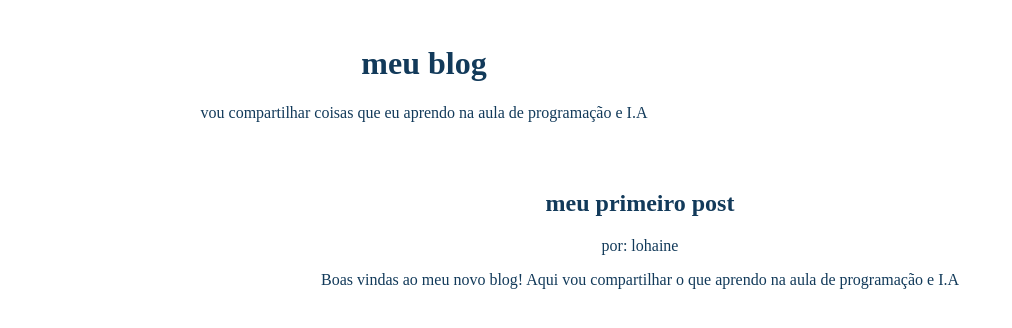
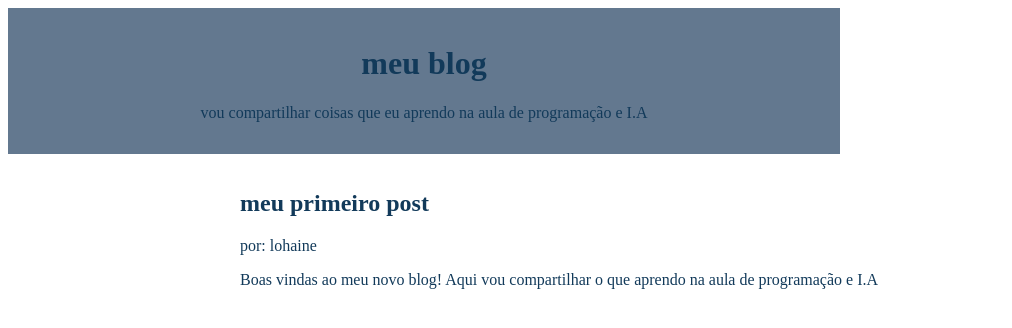
Before and after one commit to lohainevainer-pixel/loh, a plain HTML site: page index.html in a window 1280 px wide. Shown: the whole page, without its empty margins (0-1012 px from the left). Drawn offline with Linux system fonts and the light colour scheme.

Commit message:
sedhjedgjk

```diff
--- a/index.html
+++ b/index.html
@@ -7,7 +7,7 @@
         <title>bloglooh</title>
         <style>
             header{
-                background-color: #FFFFFF;
+                background-color: #63788f;
                 color: rgb(18, 58, 90);
                 text-align: center;
                 max-width: 800px;
@@ -17,7 +17,6 @@
             main {
                 background-color: #FFFFFF;
                 color: rgb(18, 58, 90);
-                text-align: center;
                 max-width: 800px;
                 margin: 0 auto;
                 padding: 16px;
```
